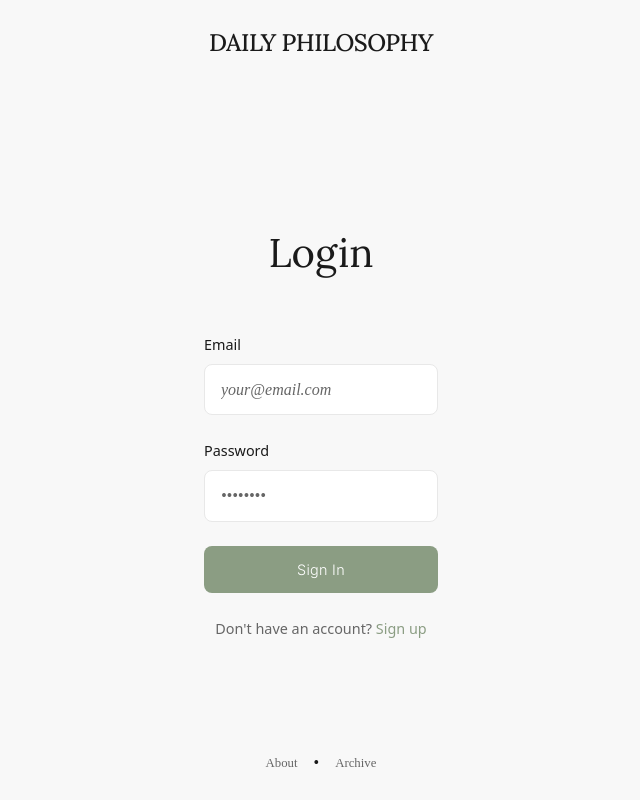
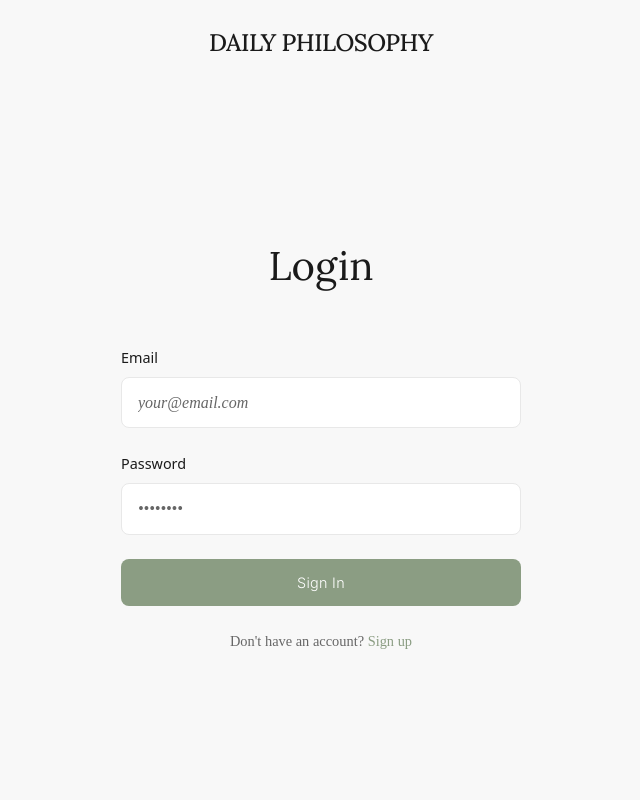
Before and after one commit to rknastenka/dailyphilosophy, a Next.js app: page /login in a window 1280 px wide. Shown: the whole page, without its empty margins (319-959 px from the left). Built offline with nearby package versions, Linux system fonts and the light colour scheme.

Commit message:
improve css for login page

```diff
--- a/app/components/MainPage.js
+++ b/app/components/MainPage.js
@@ -2,7 +2,7 @@
 
 import { useState, useEffect } from 'react';
 import Link from 'next/link';
-import Header from './Header';
+import Header from '../components/Header';
 
 export default function MainPage() {
   const [appState, setAppState] = useState({
--- a/app/login/page.js
+++ b/app/login/page.js
@@ -20,7 +20,7 @@
       <Header />
 
       <main className="main-content">
-        <div style={{ maxWidth: '400px', margin: '0 auto' }}>
+        <div style={{ maxWidth: '400px', margin: '0 auto', width: '100%' }}>
           <h1 style={{ fontFamily: 'var(--font-lora), Georgia, serif', fontSize: '2.5rem', marginBottom: '3rem', color: 'var(--primary-text)', textAlign: 'center' }}>
             Login
           </h1>
@@ -63,7 +63,7 @@
             </button>
           </form>
 
-          <p style={{ textAlign: 'center', marginTop: '1.5rem', color: 'var(--secondary-text)', fontSize: '0.9rem' }}>
+          <p style={{fontFamily: "Times New Roman, Georgia, serif", textAlign: 'center', marginTop: '1.5rem', color: 'var(--secondary-text)', fontSize: '0.9rem' }}>
             Don&apos;t have an account?{' '}
             <Link href="/signup" style={{ color: 'var(--accent)', textDecoration: 'none' }}>
               Sign up
@@ -72,11 +72,7 @@
         </div>
       </main>
 
-      <footer className="footer">
-        <Link href="/about" className="archive-link">About</Link>
-        <span className="footer-separator"> • </span>
-        <Link href="/archive" className="archive-link">Archive</Link>
-      </footer>
+
     </div>
   );
 }
```
